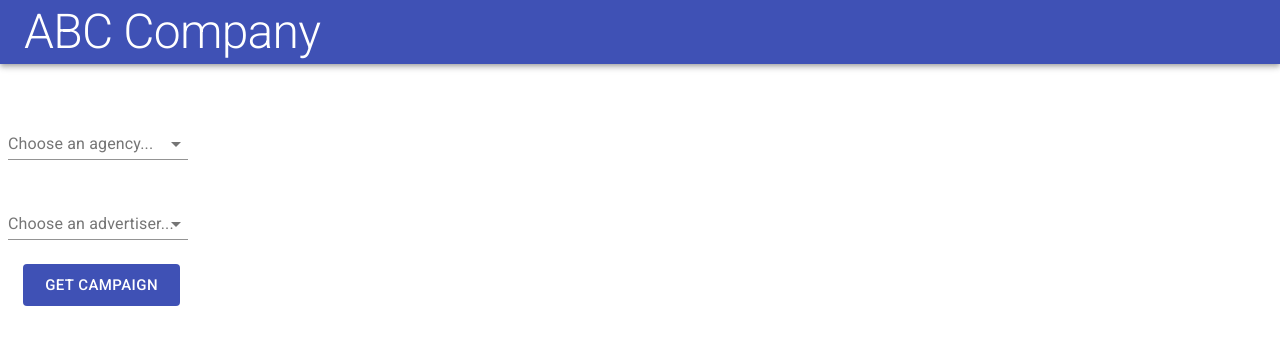
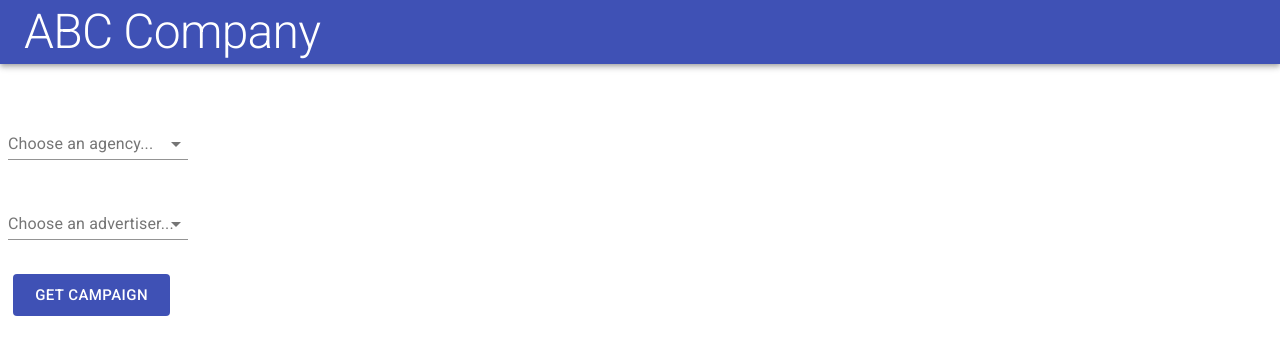
Before and after one commit to gr8fuljoe5/campaign-manager-nextjs, a Next.js app: page / in a window 1280 px wide. Shown: the top 354 px of the page. Built offline with nearby package versions, Linux system fonts and the light colour scheme.

Commit message:
remove inline styles

```diff
--- a/components/CampaignSelector/index.js
+++ b/components/CampaignSelector/index.js
@@ -6,8 +6,19 @@ import { postData } from '../../utils/fetch';
 import Button from '../Button';
 import CampaignGrid from '../CampaignGrid';
 import Dropdown from '../Dropdown';
+import { createStyles, makeStyles } from '@material-ui/core/styles';
+
+const useStyles = makeStyles(() =>
+	createStyles({
+		buttonWell: {
+			textAlign: 'right',
+			margin: 10,
+		},
+	})
+);
 
 const CampaignSelector = props => {
+	const classes = useStyles();
 	const [advertisers, setAdvertisers] = useState(props.advertisers);
 	const [advertiserId, setAdvertiserId] = useState([]);
 	const [campaign, setCampaign] = useState([]);
@@ -59,7 +70,7 @@ const CampaignSelector = props => {
 								label="Choose an advertiser..."
 							/>
 						</Grid>
-						<Grid item xs={12} style={{ textAlign: 'right' }}>
+						<Grid item xs={12} className={classes.buttonWell}>
 							<Button onClick={getCampaign}>Get Campaign</Button>
 						</Grid>
 					</Grid>
--- a/components/Dialog/index.js
+++ b/components/Dialog/index.js
@@ -1,3 +1,4 @@
+import { createStyles, makeStyles } from '@material-ui/core/styles';
 import Dialog from '@material-ui/core/Dialog';
 import DialogContent from '@material-ui/core/DialogContent';
 import DialogContentText from '@material-ui/core/DialogContentText';
@@ -6,6 +7,14 @@ import PropTypes from 'prop-types';
 import React from 'react';
 import { SUCCESS } from '../../constants/responses';
 import CampaignButton from '../Button';
+
+const useStyles = makeStyles(() =>
+	createStyles({
+		dialogButton: {
+			width: '100%',
+		},
+	})
+);
 
 const AlertDialog = props => {
 	const { response } = props;
@@ -36,7 +45,7 @@ const AlertDialog = props => {
 						onClick={handleClose}
 						color="primary"
 						autoFocus
-						style={{ width: '100%' }}>
+						className={classes.dialogButton}>
 						Close
 					</CampaignButton>
 				</DialogContent>
```
Also changed, not shown: 1 other file (tests, documents, lock files or other folders).
